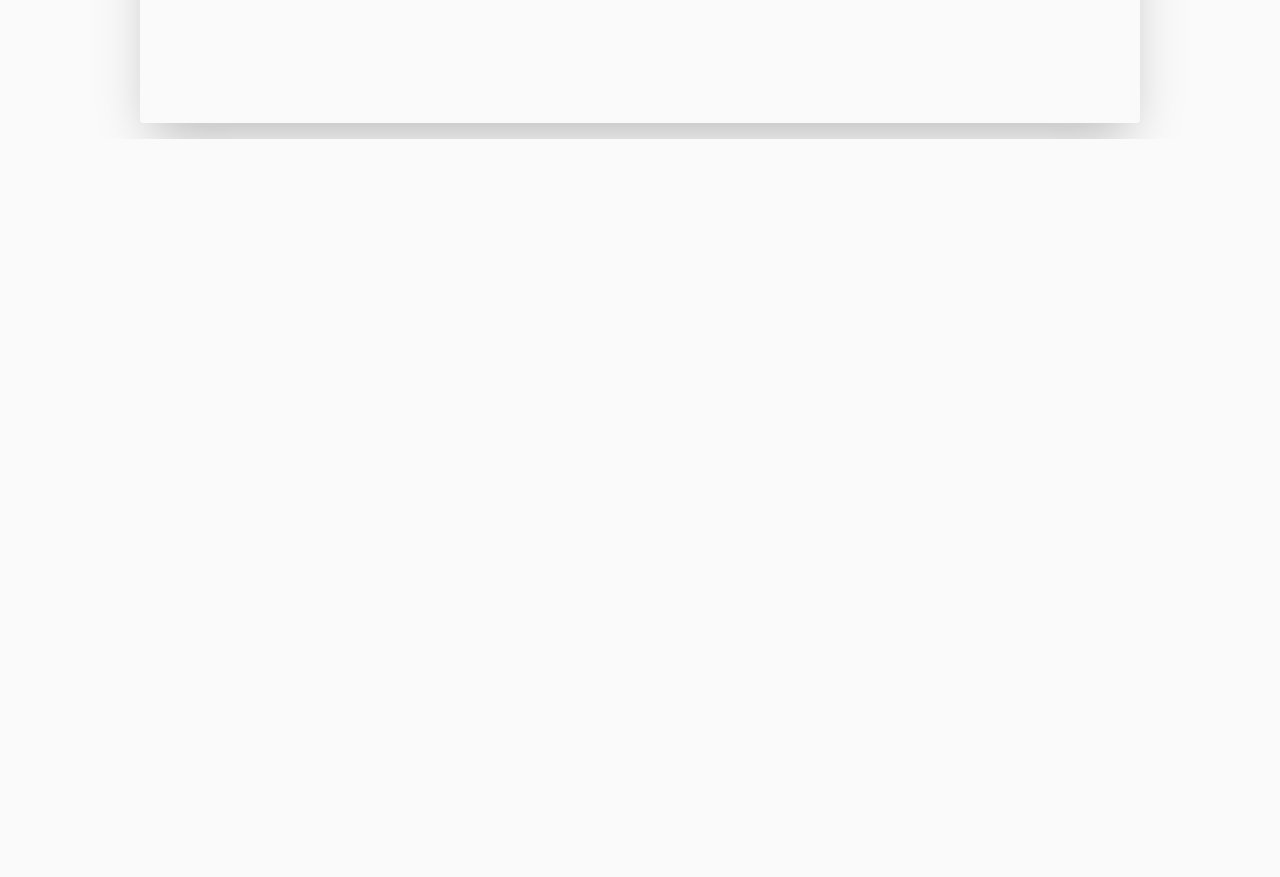
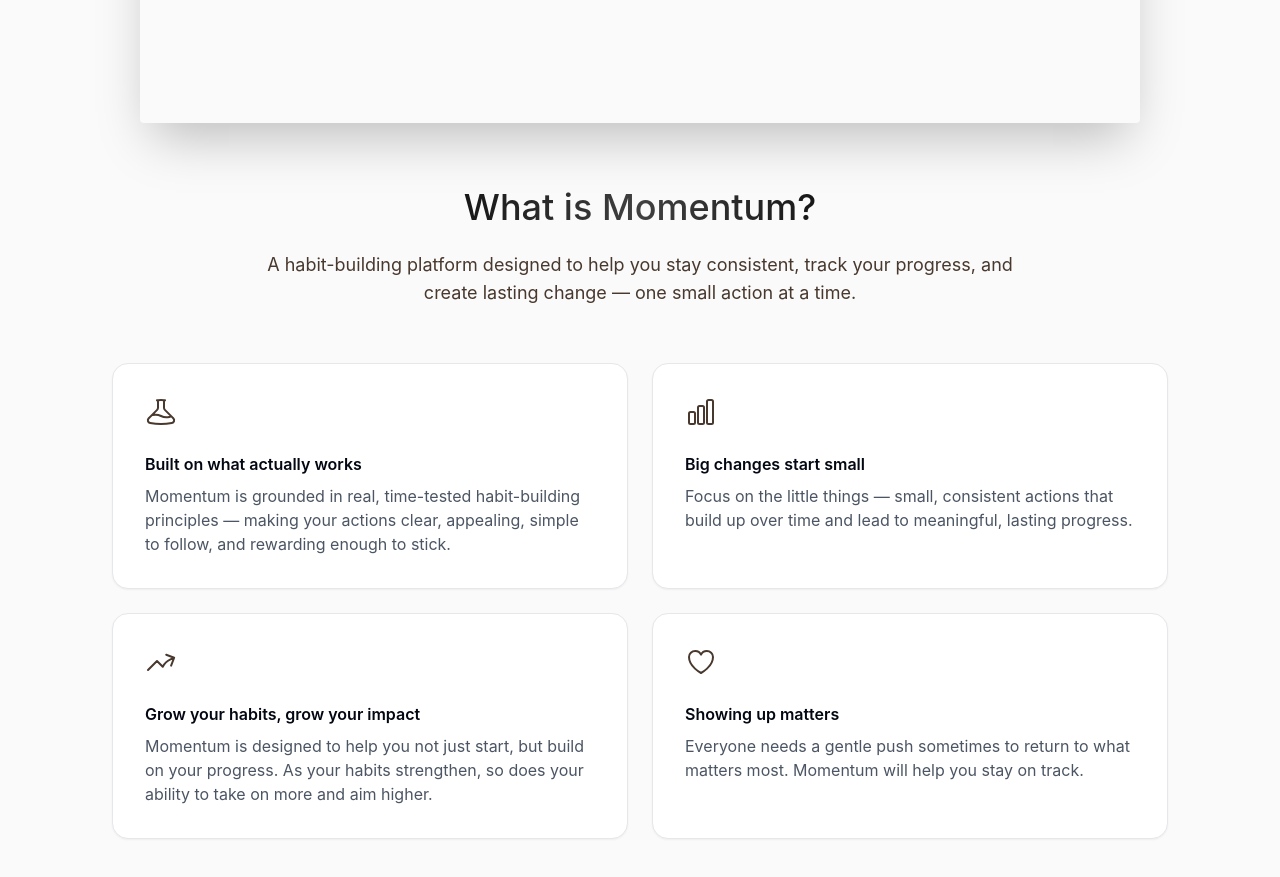
Before and after one commit to ronaakk/momentum, a Next.js app: page / in a window 1280 px wide. Shown: the part 900-1777 px from the top of the page. Before the commit the page ends 1039 px from the top, so only its background shows below. Built offline with nearby package versions, Linux system fonts and the light colour scheme.

Commit message:
finished features component

```diff
--- a/src/app/globals.css
+++ b/src/app/globals.css
@@ -74,10 +74,8 @@
     text-sm transition-colors border-gray-300 text-gray-700 hover:border-gray-400 active:bg-gray-100 active:text-gray-700/80
   }
 
-  /* Card component example */
-  .card {
-    @apply bg-background-light dark:bg-gray-dark
-           border border-gray-light dark:border-gray-dark
+  .feature-card {
+    @apply list-none rounded-2xl border border-gray-200 p-8 shadow-sm hover:shadow-md transition-shadow bg-white text-base
   }
 
   .header {
--- a/src/app/page.tsx
+++ b/src/app/page.tsx
@@ -1,15 +1,15 @@
 import About from "@/components/landing/About";
 import Features from "@/components/landing/Features";
-import Footer from "@/components/landing/Footer";
 import Hero from "@/components/landing/Hero";
-import Nav from "@/components/landing/Nav";
+import FAQ from "@/components/landing/FAQ";
 
 export default function Home() {
   return (
     <div>
       <About />
       <Hero />
-      {/* <Features /> */}
+      <Features />
+      {/* <FAQ /> */}
     </div>
   );
 }
--- /dev/null
+++ b/src/components/landing/FAQ.tsx
@@ -0,0 +1,13 @@
+import React from 'react'
+
+function FAQ() {
+  return (
+    <div>
+
+
+
+    </div>
+  )
+}
+
+export default FAQ
--- a/src/components/landing/Features.tsx
+++ b/src/components/landing/Features.tsx
@@ -2,17 +2,46 @@ import React from 'react'
 
 function Features() {
   return (
-    <div id='features' className='flex flex-col'>
-      <div>
+    <div id='features' className='flex flex-col justify-center items-center py-8 md:py-12 space-y-6 sm:px-10 md:px-12'>
+      <div className='header sm:text-4xl'>
         What is Momentum?
       </div>
-      <p>
+      <p className='max-w-3xl text-center pb-4 sm:pb-8 text-lg'>
         A habit-building platform designed to help you stay consistent, track your progress, and create lasting change — one small action at a time.
       </p>
 
-      <div className="grid">
+      <div className="grid grid-cols-1 mt-10 gap-6 text-sm sm:grid-cols-2 sm:grid-rows-2">
+        <li className="feature-card">
+          <svg xmlns="http://www.w3.org/2000/svg" fill="none" viewBox="0 0 24 24" strokeWidth="1.5" stroke="currentColor" className="size-8">
+            <path strokeLinecap="round" strokeLinejoin="round" d="M9.75 3.104v5.714a2.25 2.25 0 0 1-.659 1.591L5 14.5M9.75 3.104c-.251.023-.501.05-.75.082m.75-.082a24.301 24.301 0 0 1 4.5 0m0 0v5.714c0 .597.237 1.17.659 1.591L19.8 15.3M14.25 3.104c.251.023.501.05.75.082M19.8 15.3l-1.57.393A9.065 9.065 0 0 1 12 15a9.065 9.065 0 0 0-6.23-.693L5 14.5m14.8.8 1.402 1.402c1.232 1.232.65 3.318-1.067 3.611A48.309 48.309 0 0 1 12 21c-2.773 0-5.491-.235-8.135-.687-1.718-.293-2.3-2.379-1.067-3.61L5 14.5" />
+          </svg>
+          <h3 className='mt-6 font-semibold text-gray-950'>Built on what actually works</h3>
+          <p className='mt-2 text-gray-600'>Momentum is grounded in real, time-tested habit-building principles — making your actions clear, appealing, simple to follow, and rewarding enough to stick.</p>
+        </li>
 
+        <li className='feature-card'>
+          <svg xmlns="http://www.w3.org/2000/svg" fill="none" viewBox="0 0 24 24" strokeWidth="1.5" stroke="currentColor" className="size-8">
+            <path strokeLinecap="round" strokeLinejoin="round" d="M3 13.125C3 12.504 3.504 12 4.125 12h2.25c.621 0 1.125.504 1.125 1.125v6.75C7.5 20.496 6.996 21 6.375 21h-2.25A1.125 1.125 0 0 1 3 19.875v-6.75ZM9.75 8.625c0-.621.504-1.125 1.125-1.125h2.25c.621 0 1.125.504 1.125 1.125v11.25c0 .621-.504 1.125-1.125 1.125h-2.25a1.125 1.125 0 0 1-1.125-1.125V8.625ZM16.5 4.125c0-.621.504-1.125 1.125-1.125h2.25C20.496 3 21 3.504 21 4.125v15.75c0 .621-.504 1.125-1.125 1.125h-2.25a1.125 1.125 0 0 1-1.125-1.125V4.125Z" />
+          </svg>
+          <h3 className='mt-6 font-semibold text-gray-950'>Big changes start small</h3>
+          <p className='mt-2 text-gray-600'>Focus on the little things — small, consistent actions that build up over time and lead to meaningful, lasting progress.</p>
+        </li>
 
+        <li className='feature-card'>
+          <svg xmlns="http://www.w3.org/2000/svg" fill="none" viewBox="0 0 24 24" strokeWidth="1.5" stroke="currentColor" className="size-8">
+            <path strokeLinecap="round" strokeLinejoin="round" d="M2.25 18 9 11.25l4.306 4.306a11.95 11.95 0 0 1 5.814-5.518l2.74-1.22m0 0-5.94-2.281m5.94 2.28-2.28 5.941" />
+          </svg>
+          <h3 className='mt-6 font-semibold text-gray-950'>Grow your habits, grow your impact</h3>
+          <p className='mt-2 text-gray-600'>Momentum is designed to help you not just start, but build on your progress. As your habits strengthen, so does your ability to take on more and aim higher.</p>
+        </li>
+
+        <li className='feature-card'>
+          <svg xmlns="http://www.w3.org/2000/svg" fill="none" viewBox="0 0 24 24" strokeWidth="1.5" stroke="currentColor" className="size-8">
+            <path strokeLinecap="round" strokeLinejoin="round" d="M21 8.25c0-2.485-2.099-4.5-4.688-4.5-1.935 0-3.597 1.126-4.312 2.733-.715-1.607-2.377-2.733-4.313-2.733C5.1 3.75 3 5.765 3 8.25c0 7.22 9 12 9 12s9-4.78 9-12Z" />
+          </svg>
+          <h3 className='mt-6 font-semibold text-gray-950'>Showing up matters</h3>
+          <p className='mt-2 text-gray-600'>Everyone needs a gentle push sometimes to return to what matters most. Momentum will help you stay on track.</p>
+        </li>
       </div>
     </div>
   )
```
